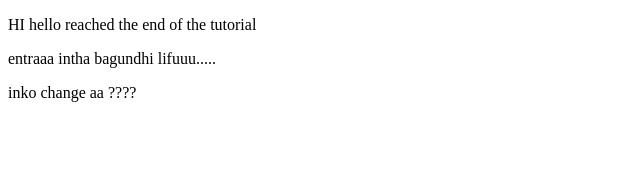
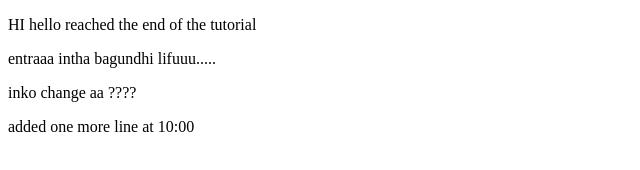
Before and after one commit to asrith-varma/Demo_repository_for_Learning, a plain HTML site: page index.html in a window 1280 px wide. Shown: the whole page, without its empty margins (0-640 px from the left). Drawn offline with Linux system fonts and the light colour scheme.

Commit message:
committing at 4:57 pm

```diff
--- a/index.html
+++ b/index.html
@@ -2,3 +2,4 @@
 <p> HI hello reached the end of the tutorial</p>
 <p>entraaa intha bagundhi lifuuu.....</p>
 <p>inko change aa ????</p>
+<p>added one more line at 10:00</p>
```
